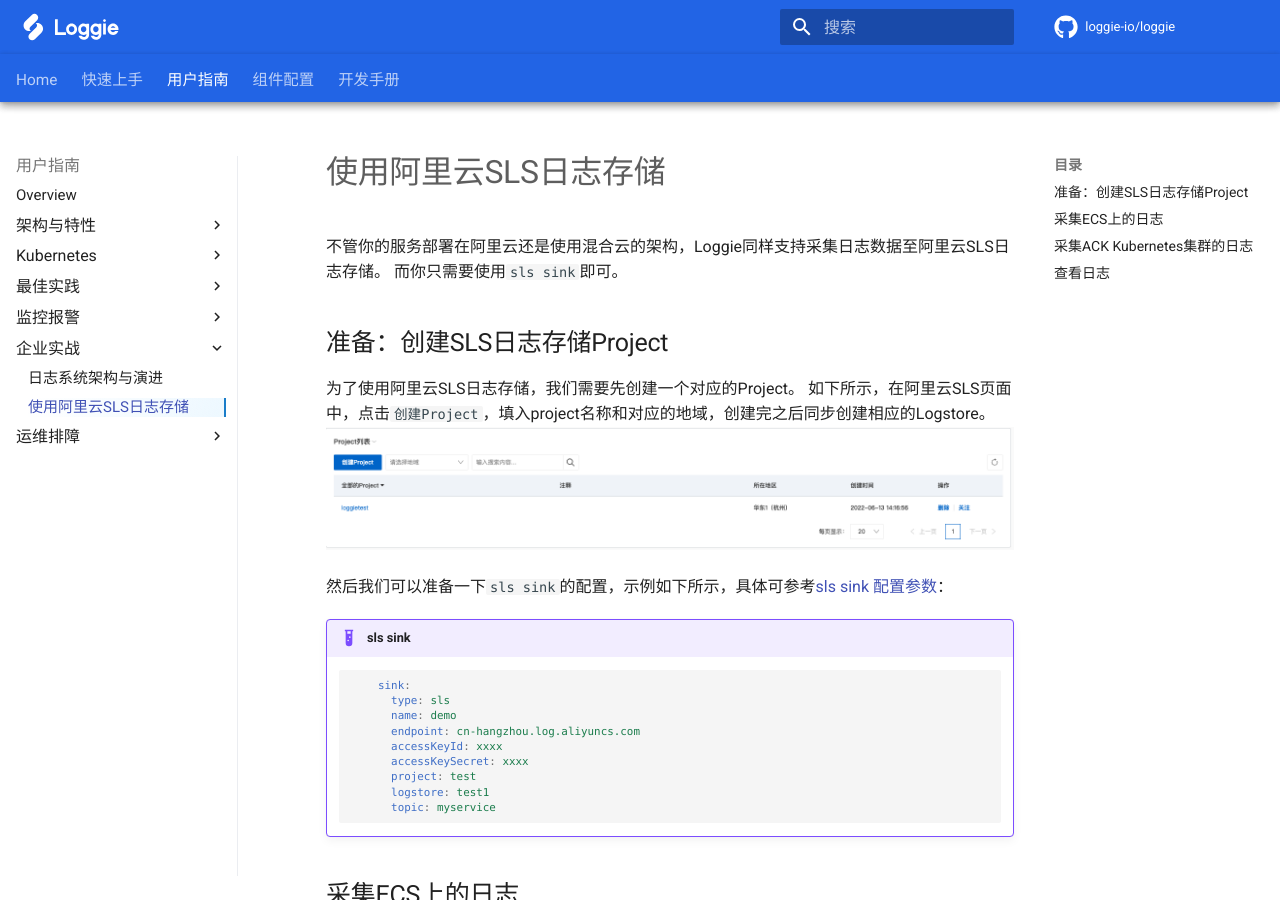
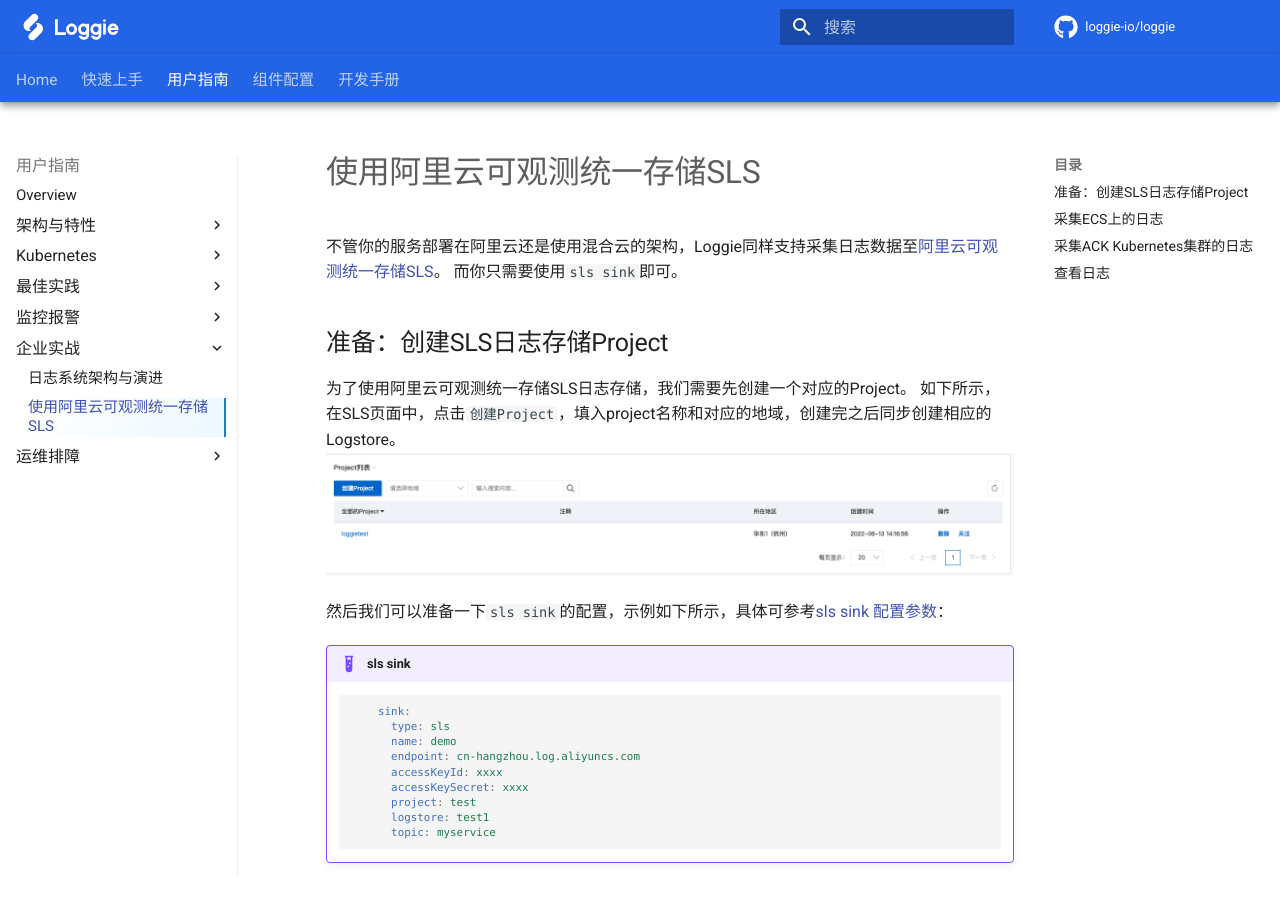
Before and after one commit to loggie-io/docs, an MkDocs documentation site: the page built from docs/user-guide/enterprise-practice/sls.md, in a window 1280 px wide and 900 px high. Built offline with MkDocs 1.6.1 and Material for MkDocs 9.7.7, drawn with Linux system fonts in a browser that asks for light colours; some web fonts are replaced; comment, search, counter and statistics services are not loaded.

Commit message:
Feat: update sls sink (#68)

```diff
--- a/docs/reference/pipelines/sink/sls.md
+++ b/docs/reference/pipelines/sink/sls.md
@@ -1,6 +1,6 @@
 # sls
 
-sls sink用于将日志发送至阿里云SLS存储。
+sls sink用于将日志发送至[阿里云可观测统一存储SLS](https://www.aliyun.com/product/sls)。
 
 !!! example
 
@@ -20,7 +20,7 @@ sls sink用于将日志发送至阿里云SLS存储。
 
 |    `字段`   |    `类型`    |  `是否必填`  |  `默认值`  |  `含义`  |
 | ---------- | ----------- | ----------- | --------- | -------- |
-| endpoint | string  |    必填    |      | sls存储的访问域名 |
+| endpoint | string  |    必填    |      | SLS存储的访问域名 |
 
 你可以在具体project页面的项目概览中查看到。
 
--- a/docs/user-guide/enterprise-practice/sls.md
+++ b/docs/user-guide/enterprise-practice/sls.md
@@ -1,13 +1,13 @@
-# 使用阿里云SLS日志存储
+# 使用阿里云可观测统一存储SLS
 
-不管你的服务部署在阿里云还是使用混合云的架构，Loggie同样支持采集日志数据至阿里云SLS日志存储。
+不管你的服务部署在阿里云还是使用混合云的架构，Loggie同样支持采集日志数据至[阿里云可观测统一存储SLS](https://www.aliyun.com/product/sls)。
 而你只需要使用`sls sink`即可。
 
 
 ## 准备：创建SLS日志存储Project
 
-为了使用阿里云SLS日志存储，我们需要先创建一个对应的Project。
-如下所示，在阿里云SLS页面中，点击`创建Project`，填入project名称和对应的地域，创建完之后同步创建相应的Logstore。
+为了使用阿里云可观测统一存储SLS日志存储，我们需要先创建一个对应的Project。
+如下所示，在SLS页面中，点击`创建Project`，填入project名称和对应的地域，创建完之后同步创建相应的Logstore。
 ![sls-project](imgs/sls-project.png)
 
 然后我们可以准备一下`sls sink`的配置，示例如下所示，具体可参考[sls sink 配置参数](../../reference/pipelines/sink/sls.md)：
--- a/nav.yml
+++ b/nav.yml
@@ -41,7 +41,7 @@ nav:
 
       - 企业实战:
         - 日志系统架构与演进: user-guide/enterprise-practice/architecture-and-evolution.md
-        - 使用阿里云SLS日志存储: user-guide/enterprise-practice/sls.md
+        - 使用阿里云可观测统一存储SLS: user-guide/enterprise-practice/sls.md
 
       - 运维排障:
         - 日志采集快速排障指南: user-guide/troubleshot/log-collection.md
```
